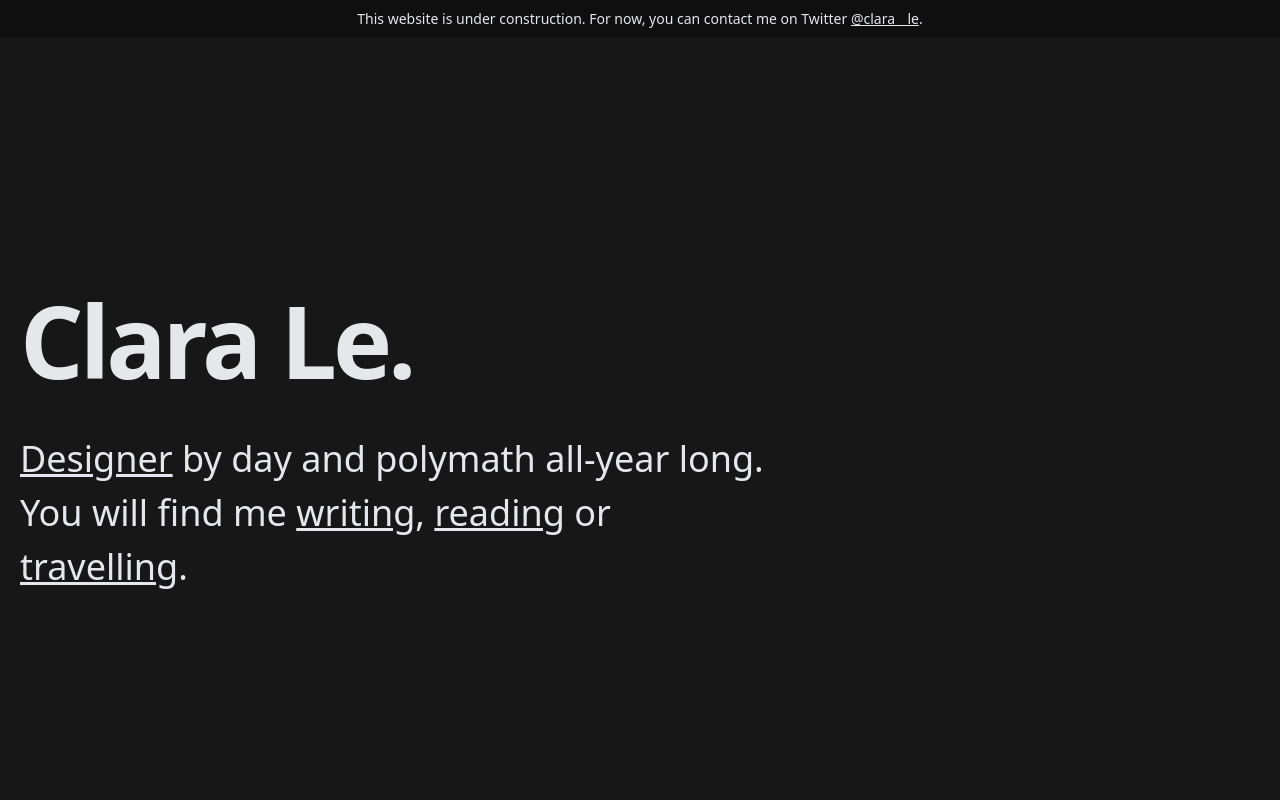
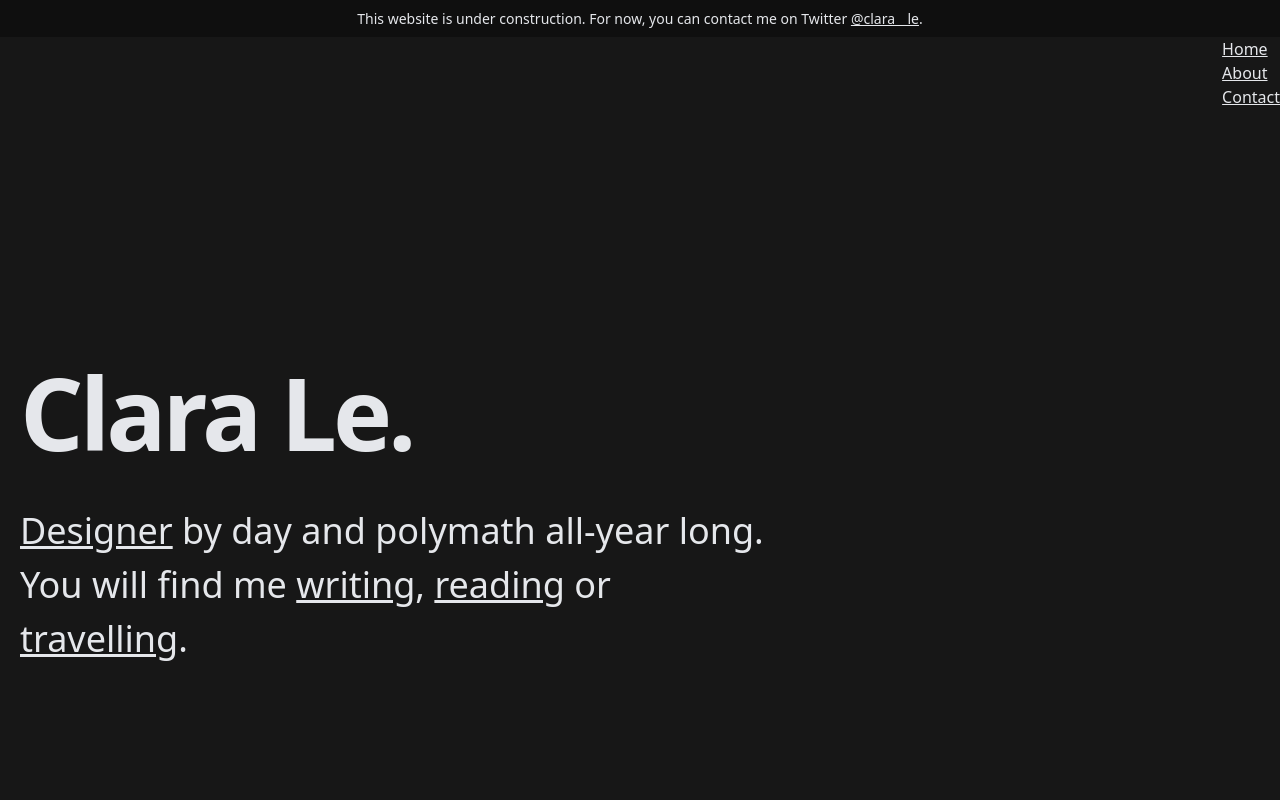
Before and after one commit to hgcl/clara-website, a Next.js app: page / in a window 1280 px wide. Shown: the top 800 px of the page. Built offline with nearby package versions, Linux system fonts and the light colour scheme.

Commit message:
Add menu

```diff
--- a/components/layout.js
+++ b/components/layout.js
@@ -1,6 +1,7 @@
 import Alert from '../components/alert'
 import Footer from '../components/footer'
 import Meta from '../components/meta'
+import Nav from '../components/nav'
 
 // Alert at page top + footer
 
@@ -10,6 +11,7 @@ export default function Layout({ preview, children }) {
       <Meta />
       <div className="min-h-screen">
         <Alert preview={preview} />
+        <Nav />
         <main>{children}</main>
       </div>
       <Footer />
--- /dev/null
+++ b/components/nav.js
@@ -0,0 +1,13 @@
+import Link from '../components/link'
+
+export default function Nav() {
+  return (
+    <nav className="flex justify-end">
+          <ul>
+            <li><Link href="#">Home</Link></li>
+            <li><Link href="#">About</Link></li>
+            <li><Link href="#">Contact</Link></li>
+          </ul>
+    </nav>
+  )
+}
```
Also changed, not shown: components/header.js (line endings or trailing spaces).
